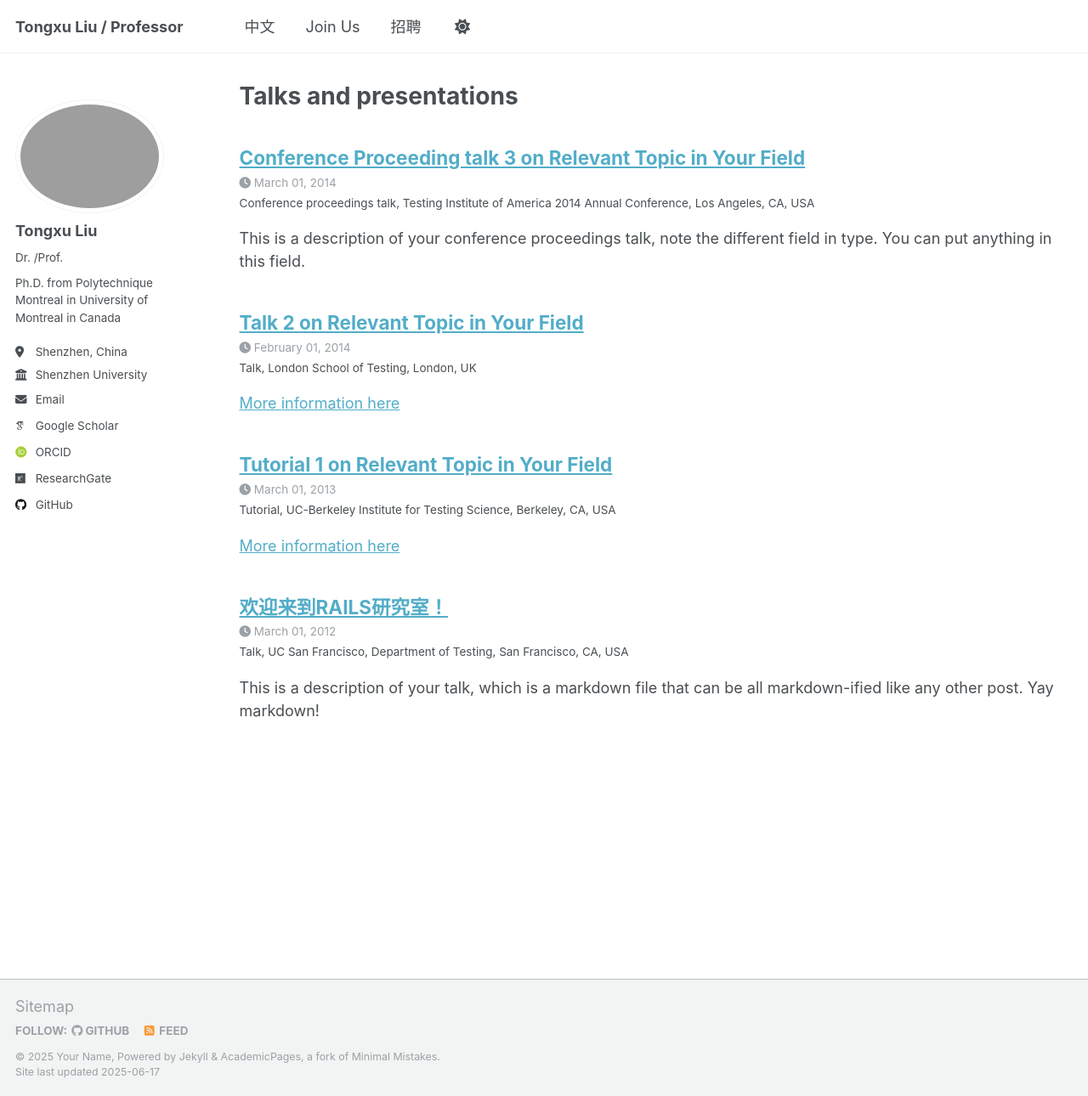
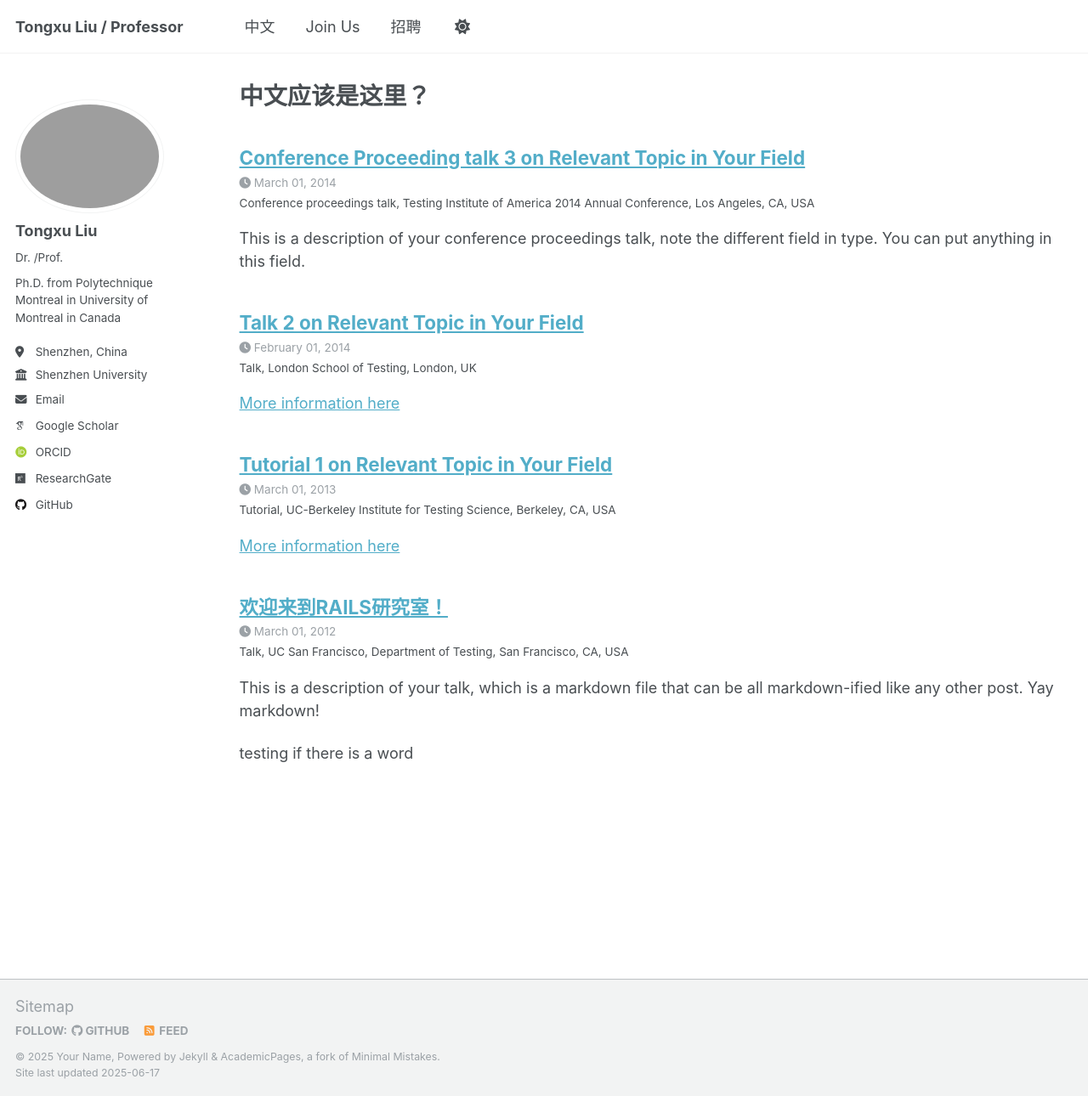
Before and after one commit to MontrealCat/montrealcat.github.io, a Jekyll site: the page built from _pages/talks.html, in a window 1280 px wide and 1290 px high. Shown: the whole window at 85% size. Built offline with Jekyll 4.4.1, drawn with Linux system fonts in a browser that asks for light colours; some web fonts are replaced.

Commit message:
Update talks.html

```diff
--- a/_pages/talks.html
+++ b/_pages/talks.html
@@ -1,16 +1,18 @@
 ---
 layout: archive
-title: "Talks and presentations"
+title: "中文应该是这里？"
 permalink: /talks/
 author_profile: true
 ---
 
-{% if site.talkmap_link == true %}
+<!-- {% if site.talkmap_link == true %} -->
 
-<p style="text-decoration:underline;"><a href="/talkmap.html">See a map of all the places I've given a talk!</a></p>
+<!-- <p style="text-decoration:underline;"><a href="/talkmap.html">See a map of all the places I've given a talk!</a></p> -->
 
-{% endif %}
+<!-- {% endif %} -->
 
 {% for post in site.talks reversed %}
   {% include archive-single-talk.html %}
 {% endfor %}
+
+testing if there is a word
```
